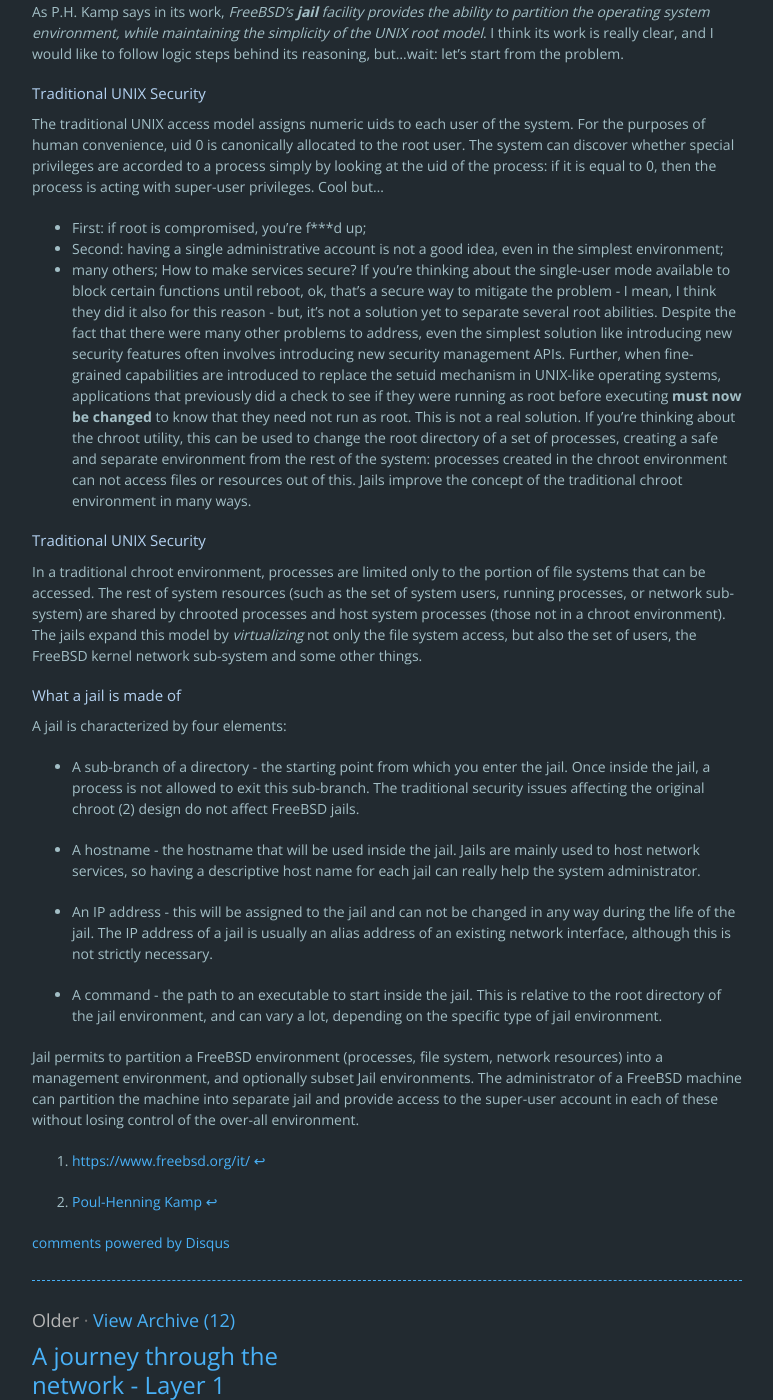
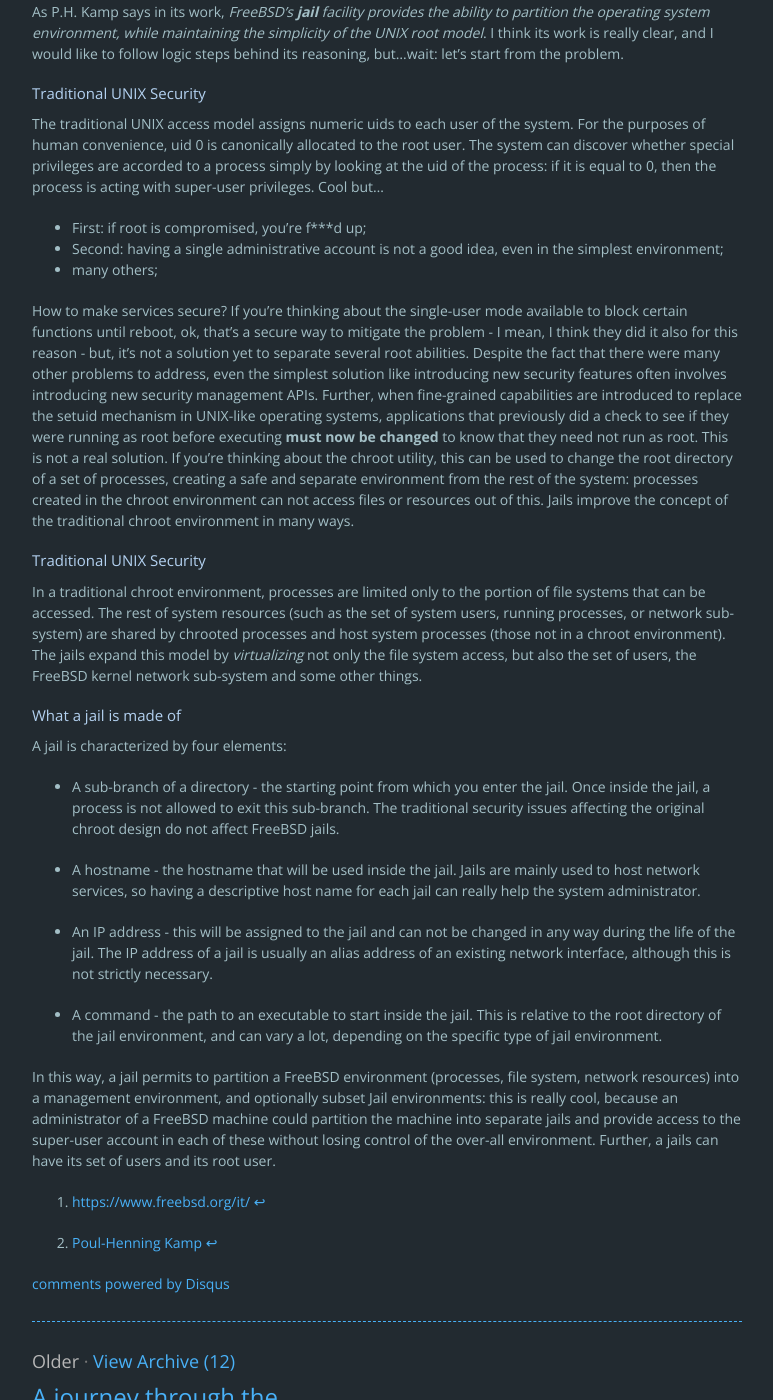
Before and after one commit to made2591/blog.madeddu.xyz, a Jekyll site: the page built from _posts/2018-01-09-jails.md, in a window 1280 px wide and 1400 px high, scrolled down 1074 px. Shown: the whole window, without its empty margins (253-1026 px from the left). Built offline with Jekyll 4.4.1, drawn with Linux system fonts in a browser that asks for light colours; nearby versions of some CDN libraries; comment, search, counter and statistics services are not loaded.

Commit message:
Working on jails

```diff
--- a/_posts/2018-01-09-jails.md
+++ b/_posts/2018-01-09-jails.md
@@ -16,6 +16,7 @@
 - First: if root is compromised, you're f\*\*\*d up;
 - Second: having a single administrative account is not a good idea, even in the simplest environment;
 - many others;
+
 How to make services secure?
 If you're thinking about the single-user mode available to block certain functions until reboot, ok, that's a secure way to mitigate the problem - I mean, I think they did it also for this reason - but, it's not a solution yet to separate several root abilities.
 Despite the fact that there were many other problems to address, even the simplest solution like introducing new security features often involves introducing new security management APIs. Further, when fine-grained capabilities are introduced to replace the setuid mechanism in UNIX-like operating systems, applications that previously did a check to see if they were running as root before executing __must now be changed__ to know that they need not run as root. This is not a real solution. If you're thinking about the chroot utility, this can be used to change the root directory of a set of processes, creating a safe and separate environment from the rest of the system: processes created in the chroot environment can not access files or resources out of this. Jails improve the concept of the traditional chroot environment in many ways.
@@ -26,7 +27,7 @@
 #### What a jail is made of
 A jail is characterized by four elements:
 
-- A sub-branch of a directory - the starting point from which you enter the jail. Once inside the jail, a process is not allowed to exit this sub-branch. The traditional security issues affecting the original chroot (2) design do not affect FreeBSD jails.
+- A sub-branch of a directory - the starting point from which you enter the jail. Once inside the jail, a process is not allowed to exit this sub-branch. The traditional security issues affecting the original chroot design do not affect FreeBSD jails.
 
 - A hostname - the hostname that will be used inside the jail. Jails are mainly used to host network services, so having a descriptive host name for each jail can really help the system administrator.
 
@@ -34,7 +35,8 @@
 
 - A command - the path to an executable to start inside the jail. This is relative to the root directory of the jail environment, and can vary a lot, depending on the specific type of jail environment.
 
-Jail permits to partition a FreeBSD environment (processes, file system, network resources) into a management environment, and optionally subset Jail environments. The administrator of a FreeBSD machine can partition the machine into separate jail and provide access to the super-user account in each of these without losing control of the over-all environment.
+In this way, a jail permits to partition a FreeBSD environment (processes, file system, network resources) into a management environment, and optionally subset Jail environments: this is really cool, because an administrator of a FreeBSD machine could partition the machine into separate jails and provide access to the super-user account in each of these without losing control of the over-all environment.
+Further, a jails can have its set of users and its root user.
 
 [^phk]: [Poul-Henning Kamp](https://en.wikipedia.org/wiki/Poul-Henning_Kamp)
 [^fbsd]: [https://www.freebsd.org/it/](https://www.freebsd.org/it/)
```
